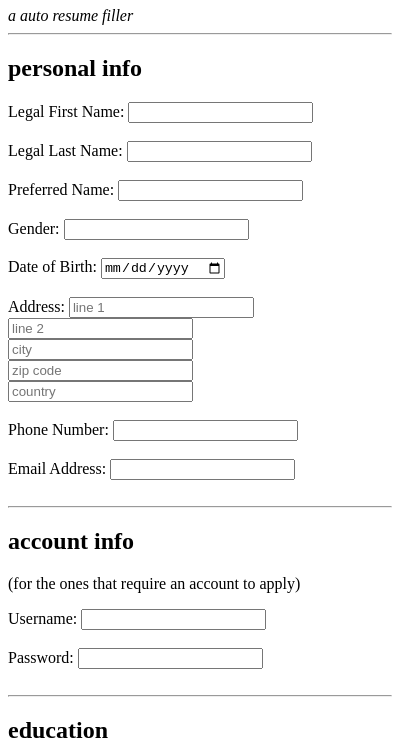
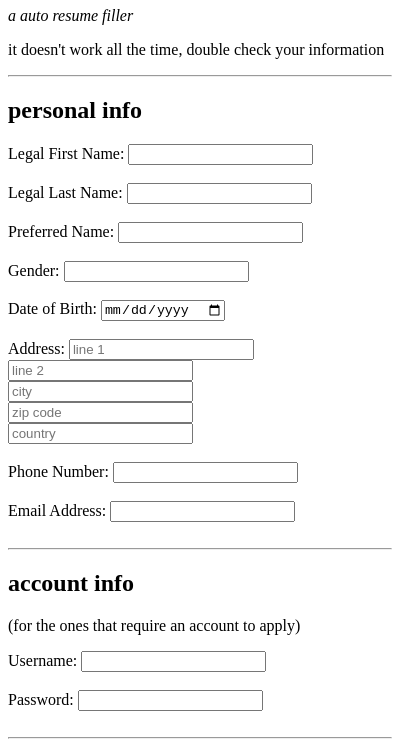
Before and after one commit to cwong8751/jAutofill, a browser extension: page popup/index.html in a window 400 px wide. Shown: the part 73-829 px from the top of the page. Drawn offline with Linux system fonts and the light colour scheme.

Commit message:
rewrote more robust manifest.json file

```diff
--- a/popup/index.html
+++ b/popup/index.html
@@ -8,6 +8,7 @@
 <body>
   <h1>jautofiller</h1>
   <i>a auto resume filler</i>
+  <p>it doesn't work all the time, double check your information</p>
   <hr>
 
   <section>
```
Also changed, not shown: manifest.json, scripts/content.html (deleted), scripts/content.js (added).
